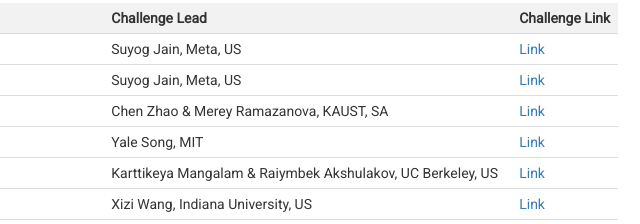
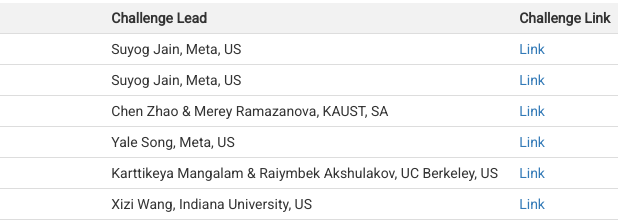
Before and after one commit to egovis/cvpr25, a plain HTML site: page index.html in a window 1280 px wide. Shown: the part 2720-2944 px from the top of the page, 522-1162 px from the left. Drawn offline with nearby package versions, Linux system fonts and the light colour scheme.

Commit message:
update affiliation

```diff
--- a/index.html
+++ b/index.html
@@ -429,7 +429,7 @@
                   <td>4</td>
                   <td>Episodic Memory</td>
                   <td>Goal Step</td>
-                  <td>Yale Song, MIT</td>
+                  <td>Yale Song, Meta, US</td>
                   <td><a target="_blank" href="https://eval.ai/web/challenges/challenge-page/2188/overview">Link</a></td>
               </tr>
               <tr>
```
